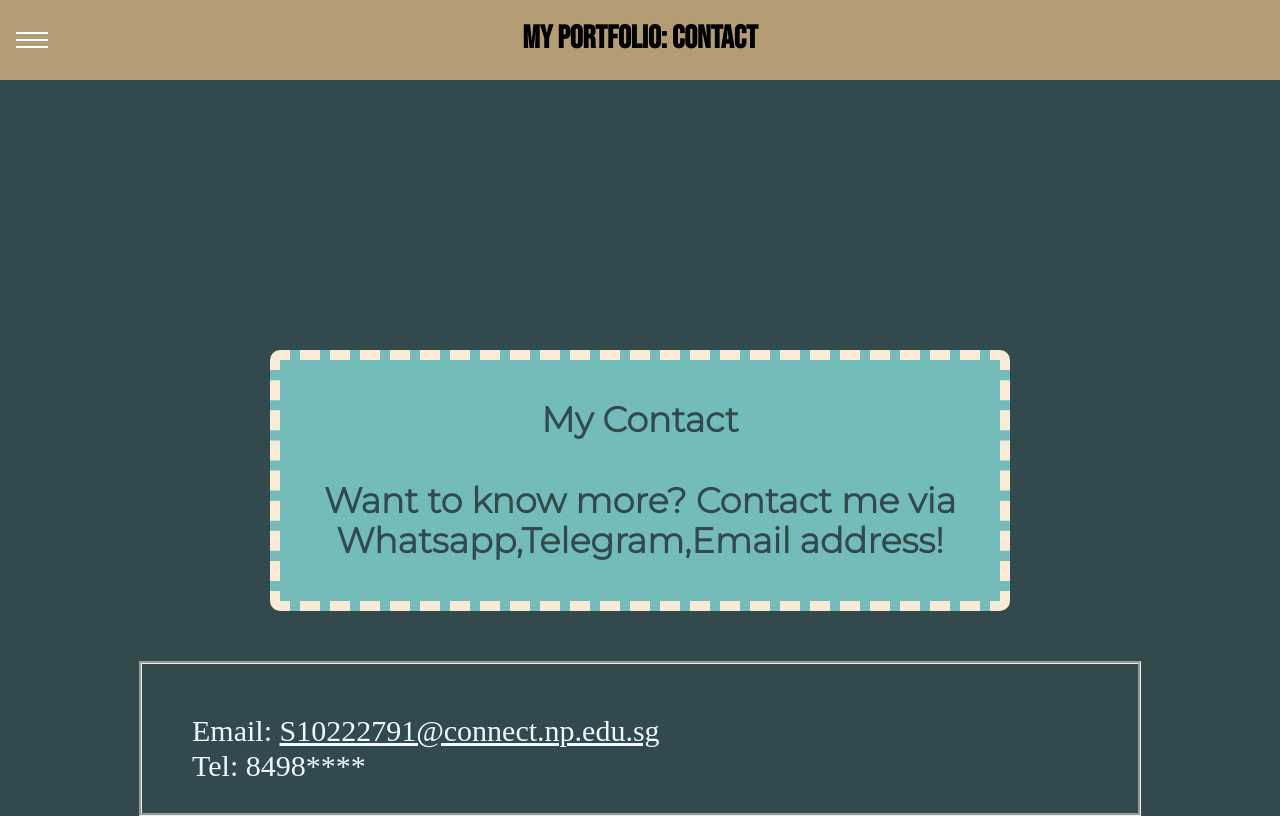
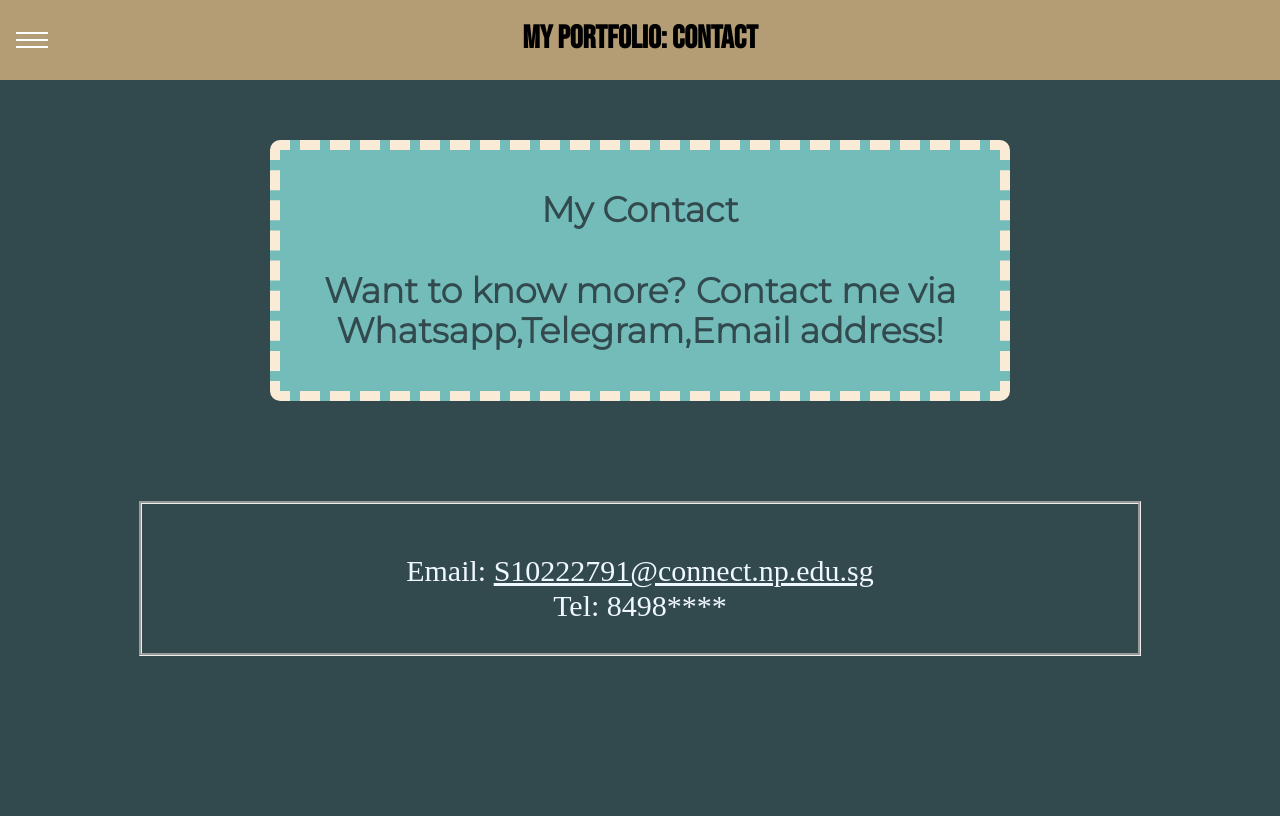
Before and after one commit to ng-shijun-jess/IDAssignment1, a plain HTML site: page Contact_html.html in a window 1280 px wide. Drawn offline with Linux system fonts and the light colour scheme.

Commit message:
aligning the about page intro box

```diff
--- a/About pag.css
+++ b/About pag.css
@@ -357,7 +357,9 @@ h1{
     font-family: 'Bebas Neue', cursive;
 }
 
-body{background-color: #32494e;}
+body{
+    background-color: #32494e;
+}
 
 header{
     background: var(--background);
@@ -455,37 +457,25 @@ nav a:hover {
     opacity: 1;
     transition: opacity 250ms ease-in-out 250ms;
 }
-@media screen and (min-width:800px) {
-
-}
-
-
-
-
-
-
 
 .intro_box{
-
     position: relative;
     background-color: #74bcb9;
     color:#32494e;
     border-color: antiquewhite;
     font-size: 30px;
     font-weight:bold;
-    width:40%;
+    width:50%;
     font-family: 'Montserrat', sans-serif;
     border-style:dashed;
     border-width: 10px;
     border-radius: 10px;
+    top: 5em;
     padding:40px;
     text-align: center;
     margin:auto;
-    top:150px;
 
 }
-
-
 
 .main_title{
     position: relative;
@@ -501,14 +491,17 @@ nav a:hover {
     padding:20px;
     position: relative;
     left:10%;
-    top:20rem;
+    top:18rem;
     color: gainsboro;
     font-family: 'Montserrat', sans-serif;
     font-size: 30px;
+    width: 70%;
 }
 
 
 .img{
     display:block;
     color:black;
+    height: 300px;
+    width: 550px;
 }
--- a/Contact_css.css
+++ b/Contact_css.css
@@ -479,11 +479,11 @@ nav a:hover {
     border-style:dashed;
     border-width: 10px;
     border-radius: 10px;
-    top: 10em;
+    top: 4em;
     padding:40px;
     text-align: center;
-    justify-content: center;
     margin:auto;
+    margin-bottom: 40px;
 
 }
 
@@ -492,12 +492,12 @@ article{
     position: relative;
     margin:auto;
     border-style:groove;
-
-    top:400px;
+    top:200px;
     width:70%;
     color: aliceblue;
     font-size: 30px;
     padding:50px;
+    text-align: center;
     padding-bottom: 30px;
 
 }
```
Also changed, not shown: About page.html (+7 -4 lines), Blog Page html.html (+1 -1 lines).
